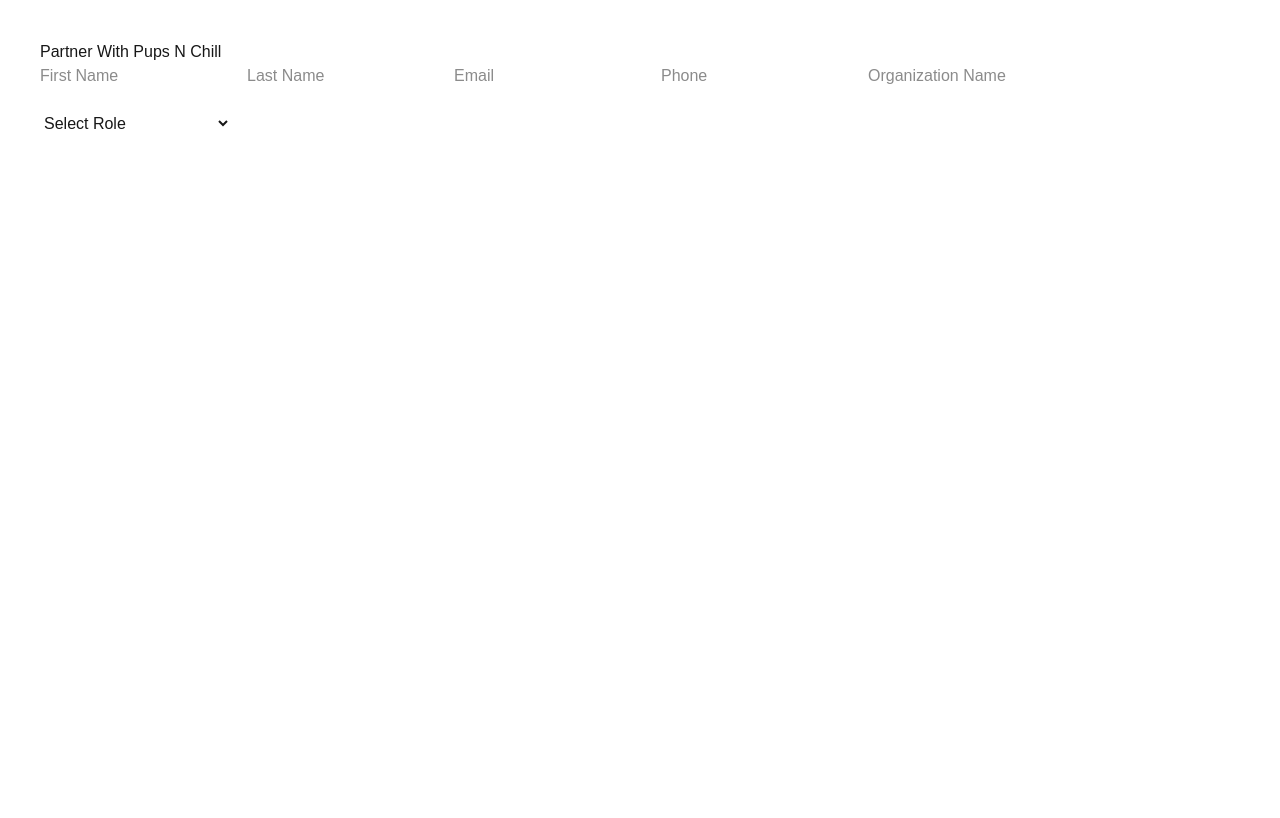
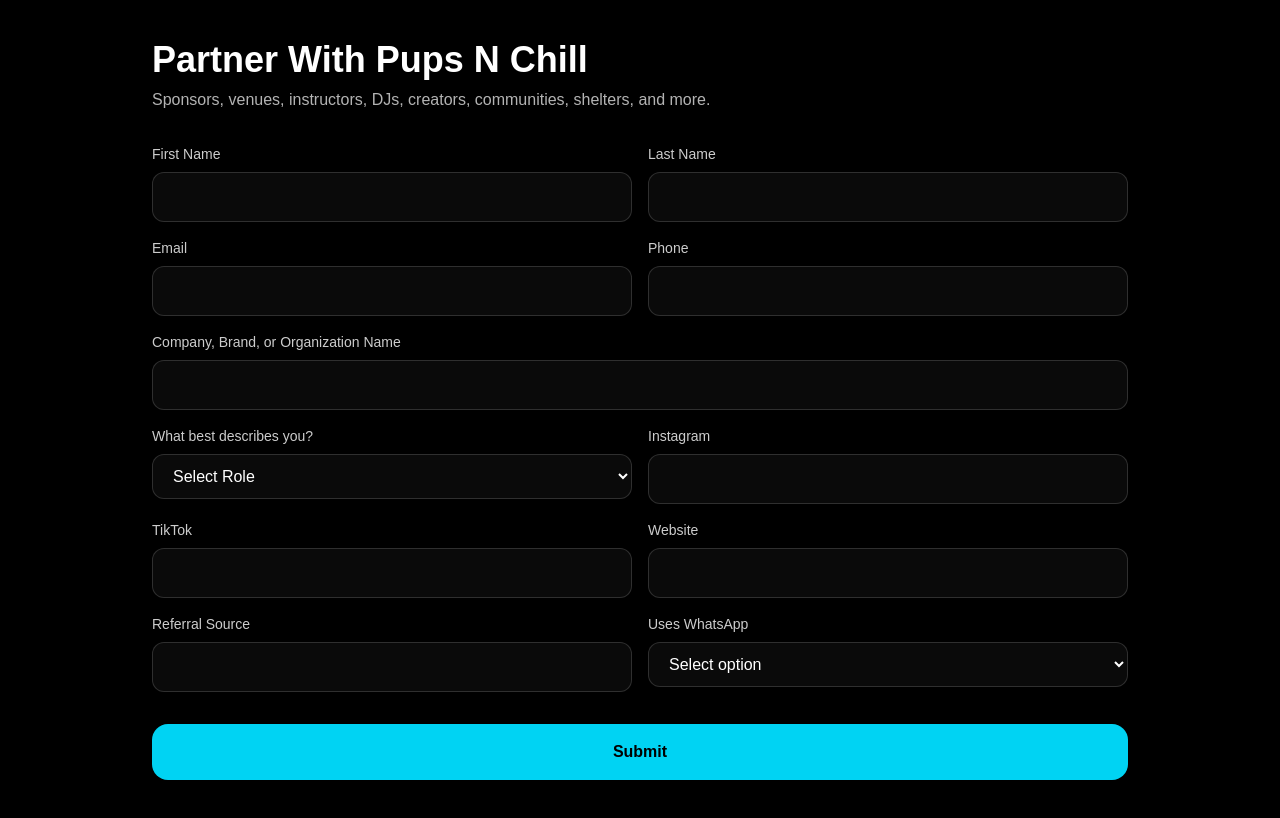
Before and after one commit to AImikek/pnc-partners-form, a Next.js app: page / in a window 1280 px wide. Built offline with nearby package versions, Linux system fonts and the light colour scheme.

Commit message:
Update page.tsx

```diff
--- a/app/page.tsx
+++ b/app/page.tsx
@@ -51,9 +51,24 @@
     phone: "",
     organizationName: "",
     partnerType: "",
+    instagram: "",
+    tiktok: "",
+    website: "",
+    referralSource: "",
+    usesWhatsApp: "",
     businessType: [] as string[],
+    offerings: "",
+    totalFollowing: "",
+    primaryLink: "",
+    brandEmoji: "",
     marketingBudget: "",
+    staffCount: "",
+    logoAssets: "",
+    contentAssets: "",
   });
+
+  const [isSubmitting, setIsSubmitting] = useState(false);
+  const [message, setMessage] = useState("");
 
   const handleChange = (field: string, value: string) => {
     setFormData((prev) => ({ ...prev, [field]: value }));
@@ -61,58 +76,281 @@
 
   const handleMultiToggle = (field: string, value: string) => {
     setFormData((prev: any) => {
-      const exists = prev[field].includes(value);
+      const current = prev[field] as string[];
+      const exists = current.includes(value);
       return {
         ...prev,
         [field]: exists
-          ? prev[field].filter((v: string) => v !== value)
-          : [...prev[field], value],
+          ? current.filter((v) => v !== value)
+          : [...current, value],
       };
     });
   };
 
+  const handleSubmit = async (e: React.FormEvent) => {
+    e.preventDefault();
+    setIsSubmitting(true);
+    setMessage("");
+
+    try {
+      const res = await fetch("/api/forms/partners", {
+        method: "POST",
+        headers: {
+          "Content-Type": "application/json",
+        },
+        body: JSON.stringify(formData),
+      });
+
+      const data = await res.json();
+
+      if (!res.ok) {
+        setMessage(`Error: ${JSON.stringify(data.error || data)}`);
+      } else {
+        setMessage("Success! Submission received.");
+      }
+    } catch (error) {
+      setMessage("Something went wrong. Please try again.");
+    } finally {
+      setIsSubmitting(false);
+    }
+  };
+
   return (
-    <div style={{ padding: 40 }}>
-      <h1>Partner With Pups N Chill</h1>
+    <main className="min-h-screen bg-black text-white">
+      <div className="mx-auto max-w-5xl px-6 py-10">
+        <h1 className="text-4xl font-semibold mb-2">Partner With Pups N Chill</h1>
+        <p className="text-white/70 mb-8">
+          Sponsors, venues, instructors, DJs, creators, communities, shelters, and more.
+        </p>
 
-      <input placeholder="First Name" onChange={(e) => handleChange("firstName", e.target.value)} />
-      <input placeholder="Last Name" onChange={(e) => handleChange("lastName", e.target.value)} />
-      <input placeholder="Email" onChange={(e) => handleChange("email", e.target.value)} />
-      <input placeholder="Phone" onChange={(e) => handleChange("phone", e.target.value)} />
-      <input placeholder="Organization Name" onChange={(e) => handleChange("organizationName", e.target.value)} />
+        <form onSubmit={handleSubmit} className="space-y-8">
+          <section className="grid grid-cols-1 md:grid-cols-2 gap-4">
+            <Field label="First Name">
+              <input
+                className="w-full rounded-xl border border-white/15 bg-neutral-950 px-4 py-3"
+                value={formData.firstName}
+                onChange={(e) => handleChange("firstName", e.target.value)}
+              />
+            </Field>
 
-      <br /><br />
+            <Field label="Last Name">
+              <input
+                className="w-full rounded-xl border border-white/15 bg-neutral-950 px-4 py-3"
+                value={formData.lastName}
+                onChange={(e) => handleChange("lastName", e.target.value)}
+              />
+            </Field>
 
-      <select onChange={(e) => handleChange("partnerType", e.target.value)}>
-        <option>Select Role</option>
+            <Field label="Email">
+              <input
+                className="w-full rounded-xl border border-white/15 bg-neutral-950 px-4 py-3"
+                value={formData.email}
+                onChange={(e) => handleChange("email", e.target.value)}
+              />
+            </Field>
+
+            <Field label="Phone">
+              <input
+                className="w-full rounded-xl border border-white/15 bg-neutral-950 px-4 py-3"
+                value={formData.phone}
+                onChange={(e) => handleChange("phone", e.target.value)}
+              />
+            </Field>
+
+            <div className="md:col-span-2">
+              <Field label="Company, Brand, or Organization Name">
+                <input
+                  className="w-full rounded-xl border border-white/15 bg-neutral-950 px-4 py-3"
+                  value={formData.organizationName}
+                  onChange={(e) => handleChange("organizationName", e.target.value)}
+                />
+              </Field>
+            </div>
+
+            <Field label="What best describes you?">
+              <select
+                className="w-full rounded-xl border border-white/15 bg-neutral-950 px-4 py-3"
+                value={formData.partnerType}
+                onChange={(e) => handleChange("partnerType", e.target.value)}
+              >
+                <option value="">Select Role</option>
                 {partnerTypes.map((p) => (
-          <option key={p}>{p}</option>
+                  <option key={p} value={p}>
+                    {p}
+                  </option>
                 ))}
               </select>
+            </Field>
+
+            <Field label="Instagram">
+              <input
+                className="w-full rounded-xl border border-white/15 bg-neutral-950 px-4 py-3"
+                value={formData.instagram}
+                onChange={(e) => handleChange("instagram", e.target.value)}
+              />
+            </Field>
+
+            <Field label="TikTok">
+              <input
+                className="w-full rounded-xl border border-white/15 bg-neutral-950 px-4 py-3"
+                value={formData.tiktok}
+                onChange={(e) => handleChange("tiktok", e.target.value)}
+              />
+            </Field>
+
+            <Field label="Website">
+              <input
+                className="w-full rounded-xl border border-white/15 bg-neutral-950 px-4 py-3"
+                value={formData.website}
+                onChange={(e) => handleChange("website", e.target.value)}
+              />
+            </Field>
+
+            <Field label="Referral Source">
+              <input
+                className="w-full rounded-xl border border-white/15 bg-neutral-950 px-4 py-3"
+                value={formData.referralSource}
+                onChange={(e) => handleChange("referralSource", e.target.value)}
+              />
+            </Field>
+
+            <Field label="Uses WhatsApp">
+              <select
+                className="w-full rounded-xl border border-white/15 bg-neutral-950 px-4 py-3"
+                value={formData.usesWhatsApp}
+                onChange={(e) => handleChange("usesWhatsApp", e.target.value)}
+              >
+                <option value="">Select option</option>
+                <option value="Yes">Yes</option>
+                <option value="No">No</option>
+              </select>
+            </Field>
+          </section>
 
           {formData.partnerType === "Sponsor / Vendor" && (
-        <>
-          <h3>Business Type</h3>
+            <section className="space-y-6">
+              <h2 className="text-2xl font-semibold">Partnership Details</h2>
+
+              <Field label="Business Type">
+                <div className="grid grid-cols-1 sm:grid-cols-2 gap-2 rounded-xl border border-white/15 bg-neutral-950 p-4">
                   {businessTypeOptions.map((opt) => (
-            <label key={opt} style={{ display: "block" }}>
+                    <label key={opt} className="flex items-center gap-3">
                       <input
                         type="checkbox"
                         checked={formData.businessType.includes(opt)}
                         onChange={() => handleMultiToggle("businessType", opt)}
                       />
-              {opt}
+                      <span>{opt}</span>
                     </label>
                   ))}
+                </div>
+              </Field>
 
-          <h3>Marketing Budget</h3>
-          <select onChange={(e) => handleChange("marketingBudget", e.target.value)}>
-            <option>Select Budget</option>
+              <Field label="What do you offer?">
+                <textarea
+                  className="w-full rounded-xl border border-white/15 bg-neutral-950 px-4 py-3 min-h-[120px]"
+                  value={formData.offerings}
+                  onChange={(e) => handleChange("offerings", e.target.value)}
+                />
+              </Field>
+
+              <div className="grid grid-cols-1 md:grid-cols-2 gap-4">
+                <Field label="Total Following">
+                  <input
+                    className="w-full rounded-xl border border-white/15 bg-neutral-950 px-4 py-3"
+                    value={formData.totalFollowing}
+                    onChange={(e) => handleChange("totalFollowing", e.target.value)}
+                  />
+                </Field>
+
+                <Field label="Primary Link">
+                  <input
+                    className="w-full rounded-xl border border-white/15 bg-neutral-950 px-4 py-3"
+                    value={formData.primaryLink}
+                    onChange={(e) => handleChange("primaryLink", e.target.value)}
+                  />
+                </Field>
+
+                <Field label="Brand Emoji">
+                  <input
+                    className="w-full rounded-xl border border-white/15 bg-neutral-950 px-4 py-3"
+                    value={formData.brandEmoji}
+                    onChange={(e) => handleChange("brandEmoji", e.target.value)}
+                  />
+                </Field>
+
+                <Field label="Marketing Budget">
+                  <select
+                    className="w-full rounded-xl border border-white/15 bg-neutral-950 px-4 py-3"
+                    value={formData.marketingBudget}
+                    onChange={(e) => handleChange("marketingBudget", e.target.value)}
+                  >
+                    <option value="">Select Budget</option>
                     {marketingBudgetOptions.map((opt) => (
-              <option key={opt}>{opt}</option>
+                      <option key={opt} value={opt}>
+                        {opt}
+                      </option>
                     ))}
                   </select>
-        </>
+                </Field>
+
+                <Field label="Staff Count">
+                  <input
+                    className="w-full rounded-xl border border-white/15 bg-neutral-950 px-4 py-3"
+                    value={formData.staffCount}
+                    onChange={(e) => handleChange("staffCount", e.target.value)}
+                  />
+                </Field>
+
+                <Field label="Logo Assets (URL)">
+                  <input
+                    className="w-full rounded-xl border border-white/15 bg-neutral-950 px-4 py-3"
+                    value={formData.logoAssets}
+                    onChange={(e) => handleChange("logoAssets", e.target.value)}
+                  />
+                </Field>
+
+                <div className="md:col-span-2">
+                  <Field label="Content Assets (URL)">
+                    <input
+                      className="w-full rounded-xl border border-white/15 bg-neutral-950 px-4 py-3"
+                      value={formData.contentAssets}
+                      onChange={(e) => handleChange("contentAssets", e.target.value)}
+                    />
+                  </Field>
+                </div>
+              </div>
+            </section>
           )}
+
+          <div className="space-y-3">
+            <button
+              type="submit"
+              disabled={isSubmitting}
+              className="w-full rounded-2xl bg-cyan-400 px-5 py-4 text-base font-semibold text-black transition hover:bg-cyan-300 disabled:opacity-60"
+            >
+              {isSubmitting ? "Submitting..." : "Submit"}
+            </button>
+
+            {message ? <p className="text-sm text-white/80">{message}</p> : null}
           </div>
+        </form>
+      </div>
+    </main>
   );
 }
+
+function Field({
+  label,
+  children,
+}: {
+  label: string;
+  children: React.ReactNode;
+}) {
+  return (
+    <label className="block space-y-2">
+      <div className="text-sm text-white/80">{label}</div>
+      {children}
+    </label>
+  );
+}
```
Lines whose indentation alone changed are shown as unchanged.
